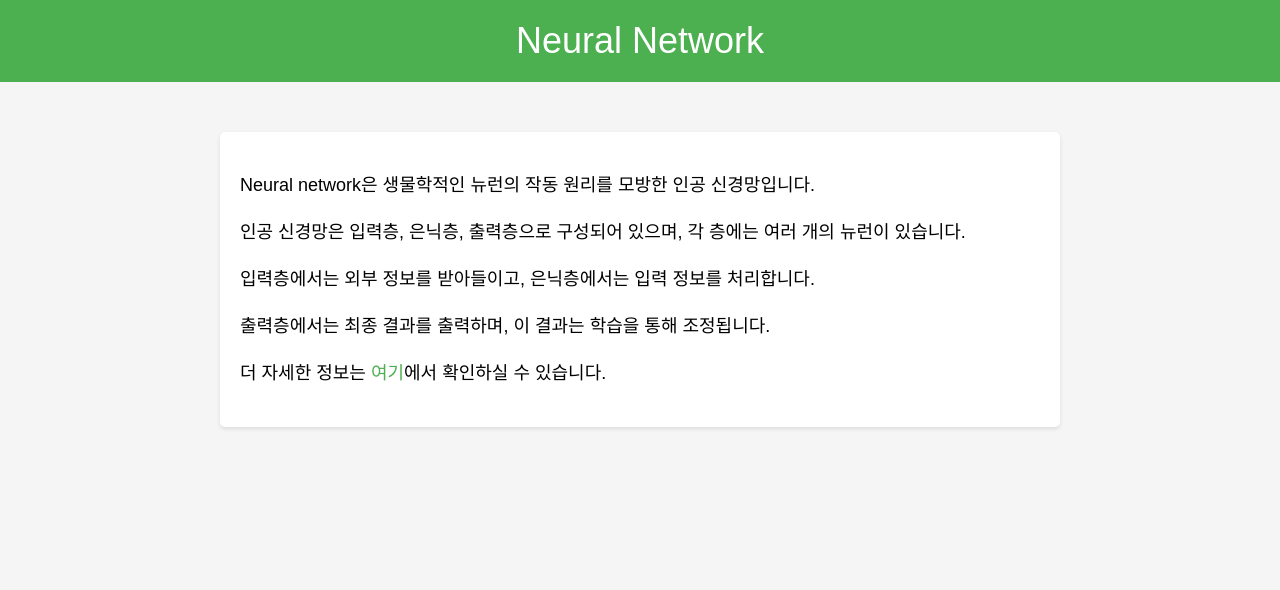
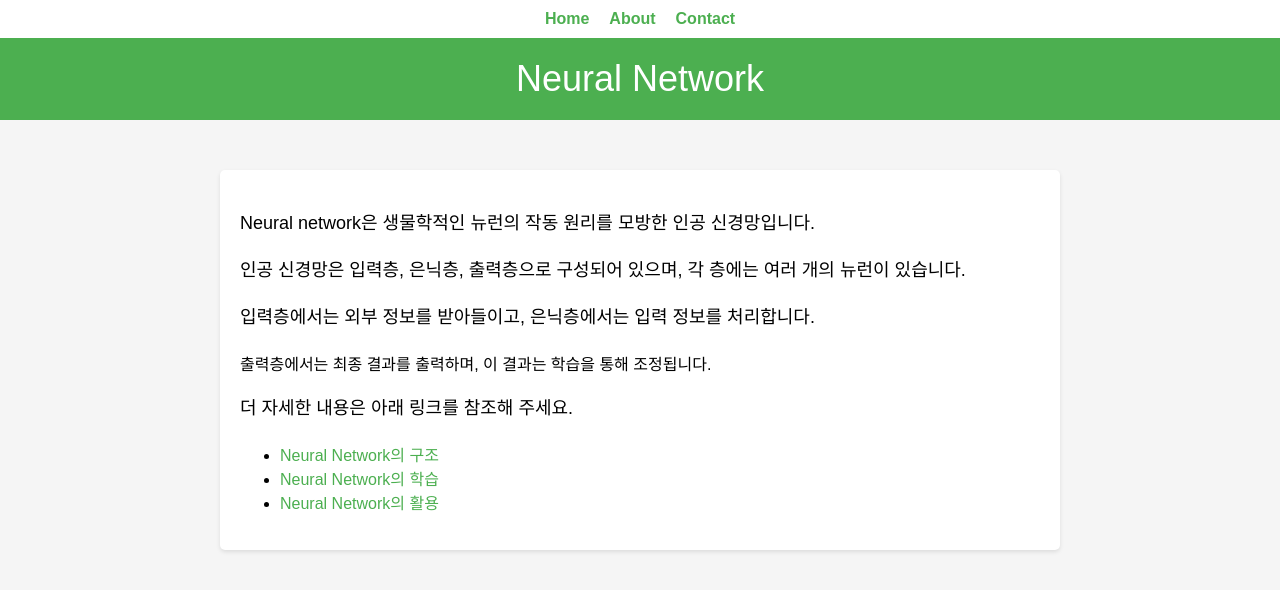
Before and after one commit to valere2709/WebP, a plain HTML site: page index.html in a window 1280 px wide. Drawn offline with Linux system fonts and the light colour scheme.

Commit message:
Update index.html

```diff
--- a/index.html
+++ b/index.html
@@ -51,16 +51,47 @@
 		a:hover {
 			text-decoration: underline;
 		}
+
+		/* 메뉴 스타일 */
+		.menu {
+			display: flex;
+			justify-content: center;
+			background-color: #fff;
+			padding: 10px;
+			box-shadow: 0 2px 4px rgba(0, 0, 0, 0.1);
+		}
+
+		/* 메뉴 링크 스타일 */
+		.menu a {
+			color: #4caf50;
+			margin: 0 10px;
+			font-weight: bold;
+		}
+
+		/* 메뉴 링크 마우스 호버 스타일 */
+		.menu a:hover {
+			text-decoration: underline;
+		}
 	</style>
 </head>
 <body>
+	<div class="menu">
+		<a href="#">Home</a>
+		<a href="#">About</a>
+		<a href="#">Contact</a>
+	</div>
 	<div class="page-title">Neural Network</div>
 	<div class="content-container">
 		<p>Neural network은 생물학적인 뉴런의 작동 원리를 모방한 인공 신경망입니다.</p>
 		<p>인공 신경망은 입력층, 은닉층, 출력층으로 구성되어 있으며, 각 층에는 여러 개의 뉴런이 있습니다.</p>
-		<p>입력층에서는 외부 정보를 받아들이고, 은닉층에서는 입력 정보를 처리합니다.</p>
+		<p>입력층에서는 외부 정보를 받아들이고, 은닉층에서는 입력 정보를 처리합니다.</p
 		<p>출력층에서는 최종 결과를 출력하며, 이 결과는 학습을 통해 조정됩니다.</p>
-		<p>더 자세한 정보는 <a href="https://www.youtube.com/watch?v=aircAruvnKk">여기</a>에서 확인하실 수 있습니다.</p>
+		<p>더 자세한 내용은 아래 링크를 참조해 주세요.</p>
+		<ul>
+			<li><a href="#">Neural Network의 구조</a></li>
+			<li><a href="#">Neural Network의 학습</a></li>
+			<li><a href="#">Neural Network의 활용</a></li>
+		</ul>
 	</div>
 </body>
 </html>
```
